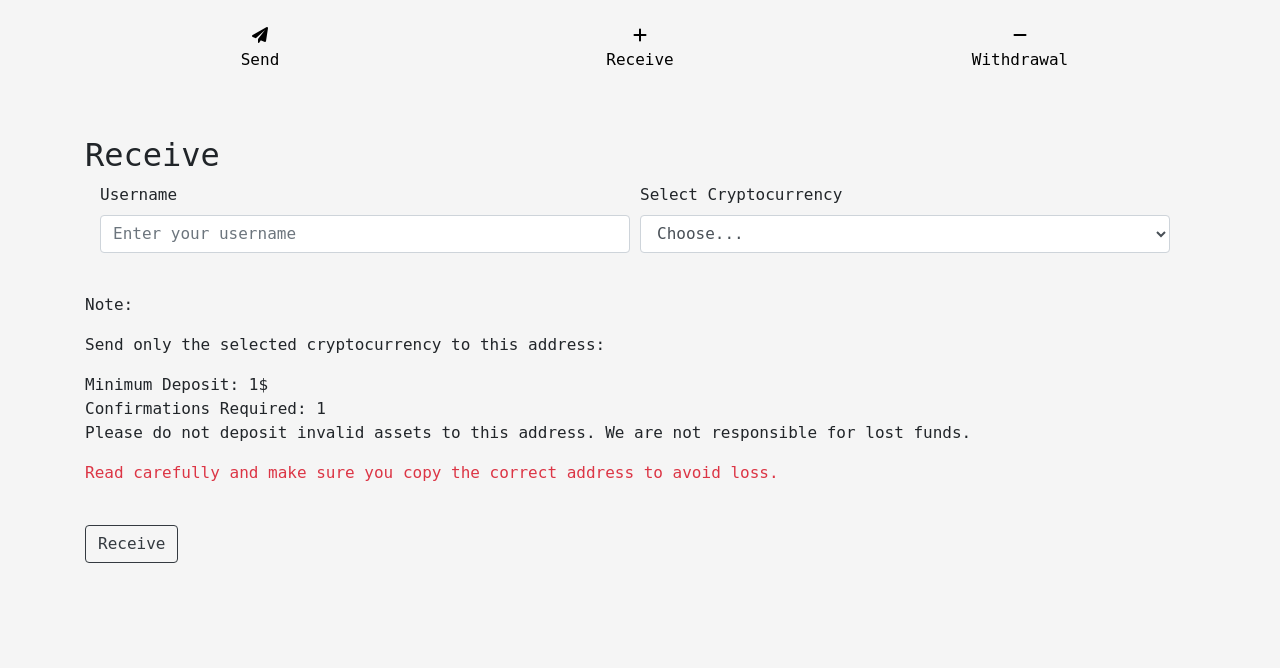
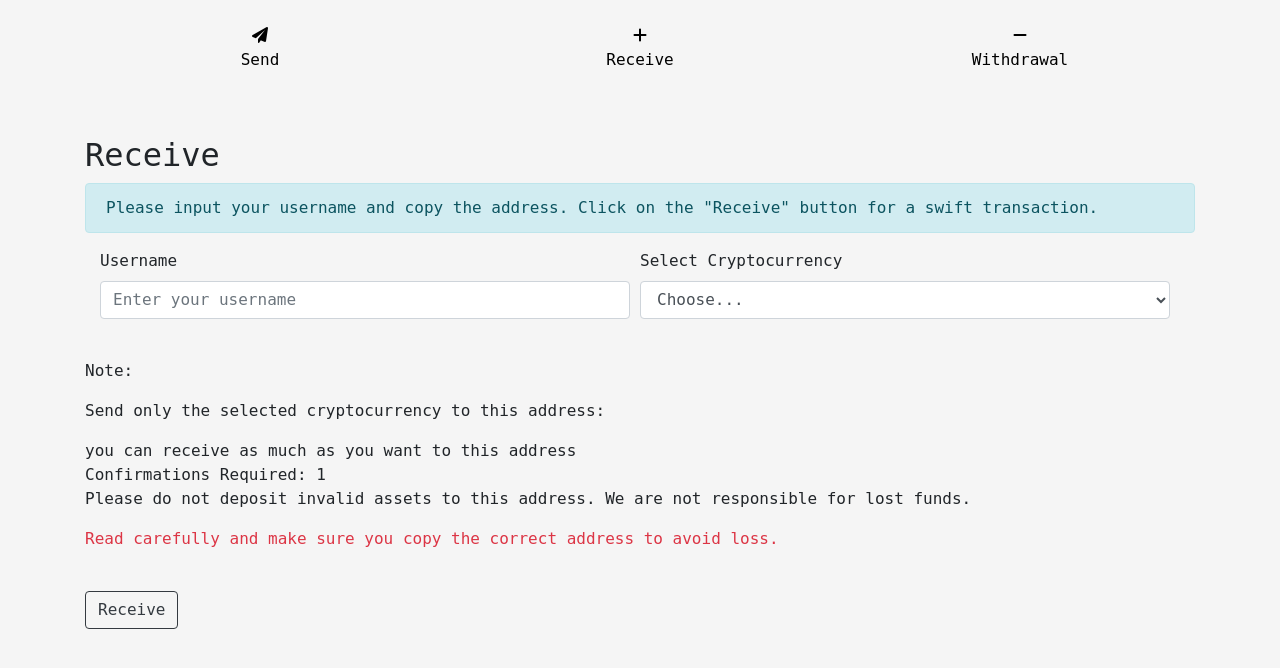
Before and after one commit to aceabandy/cryptify, a Django app: page /receive/ in a window 1280 px wide. Shown: the part 76-744 px from the top of the page. Run offline with Django 5.2, Linux system fonts and the light colour scheme; a user stored in the database is signed in; data comes from the database, SQL or seed files in the repository; some libraries are stand-ins or nearby versions.

Commit message:
receive.html

```diff
--- a/app/templates/payments/receive.html
+++ b/app/templates/payments/receive.html
@@ -229,6 +229,9 @@
     </div>
 <div class="container mt-5">
     <h2 class="">Receive</h2>
+    <div class="alert alert-info" role="alert">
+        Please input your username and copy the address. Click on the "Receive" button for a swift transaction.
+    </div>
     <form method="post" id="cryptoForm">
         {% csrf_token %}
         <div class="container-fluid form-row align-items-center">
@@ -302,7 +305,7 @@
                     'ton': 'UQBA4eo0m34MHuLwRrB9ja4IOGqsRFFr6xEZ79xEcjlk-ORA',-->
                 <p>Note:</p>
                 <p>Send only the selected cryptocurrency to this address:</p>
-                <p>Minimum Deposit: 1$
+                <p>you can receive as much as you want to this address
                     <br>
                     Confirmations Required: 1
                     <br>
```
